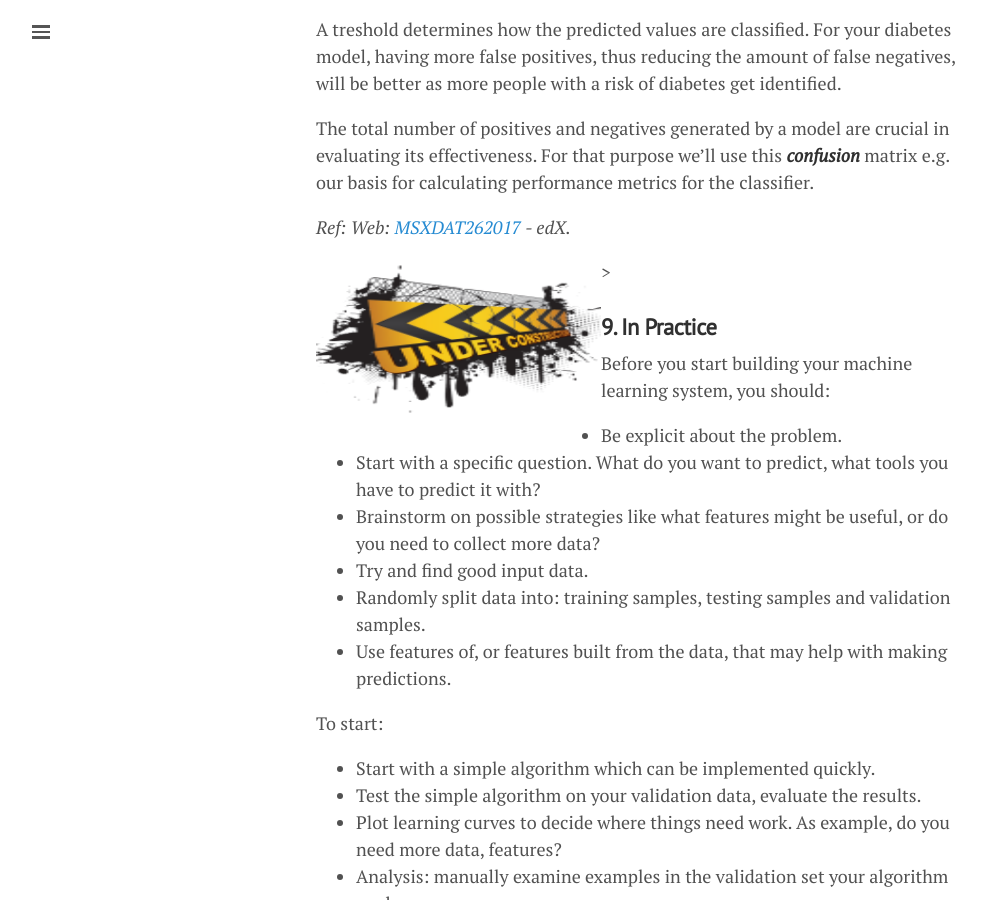
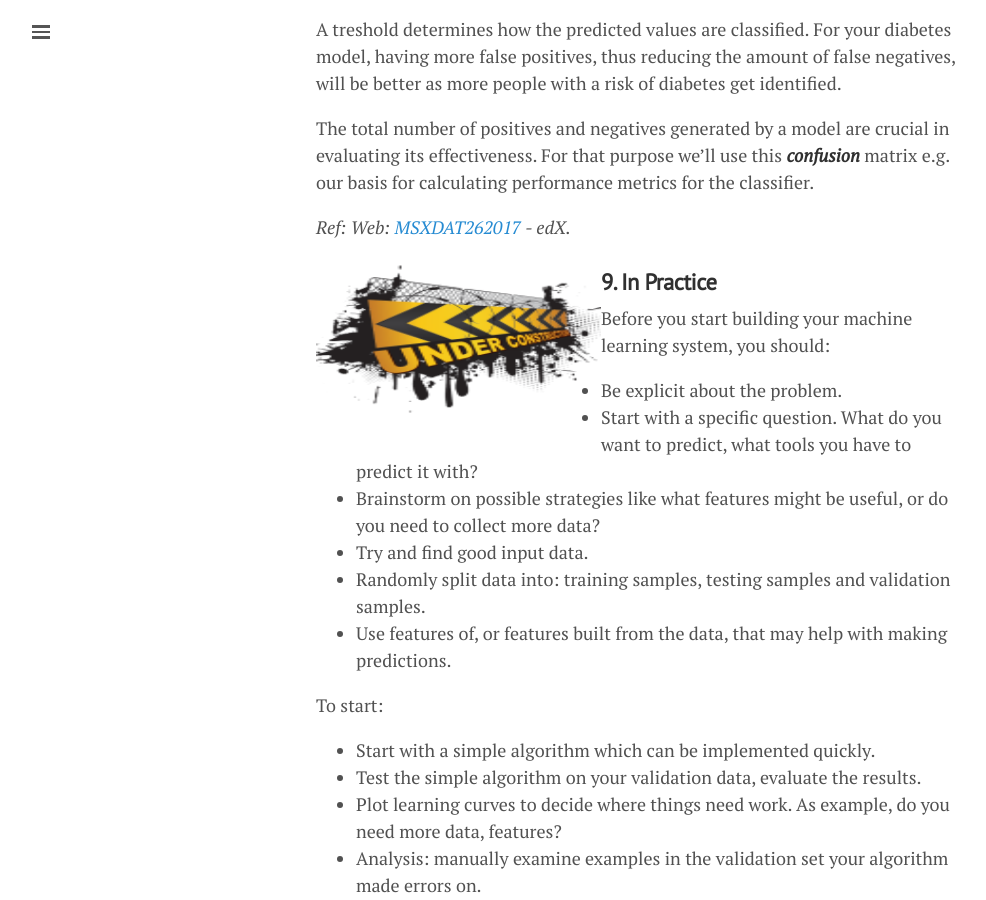
Before and after one commit to lgeurts/lgeurts.github.io, a Jekyll site: the page built from _posts/2018-06-29-artificial-intelligence-basics.md, in a window 1280 px wide and 900 px high, scrolled down 6555 px. Shown: the whole window, without its empty margins (0-986 px from the left). Built offline with Jekyll 4.4.1, drawn with Linux system fonts in a browser that asks for light colours; nearby versions of some CDN libraries.

Commit message:
Update 2018-06-29-artificial-intelligence-basics.md

```diff
--- a/_posts/2018-06-29-artificial-intelligence-basics.md
+++ b/_posts/2018-06-29-artificial-intelligence-basics.md
@@ -175,7 +175,7 @@ The total number of positives and negatives generated by a model are crucial in
 
 *Ref: Web: [MSXDAT262017](https://www.youtube.com/watch?v=1O0_u9WRo-0/) - edX.*
 
-<img src="/assets/under-construction.png" align="left" width="285" height="160" alt="">>
+<img src="/assets/under-construction.png" align="left" width="285" height="160" alt="">
 
 ### **9. In Practice**
 
```
